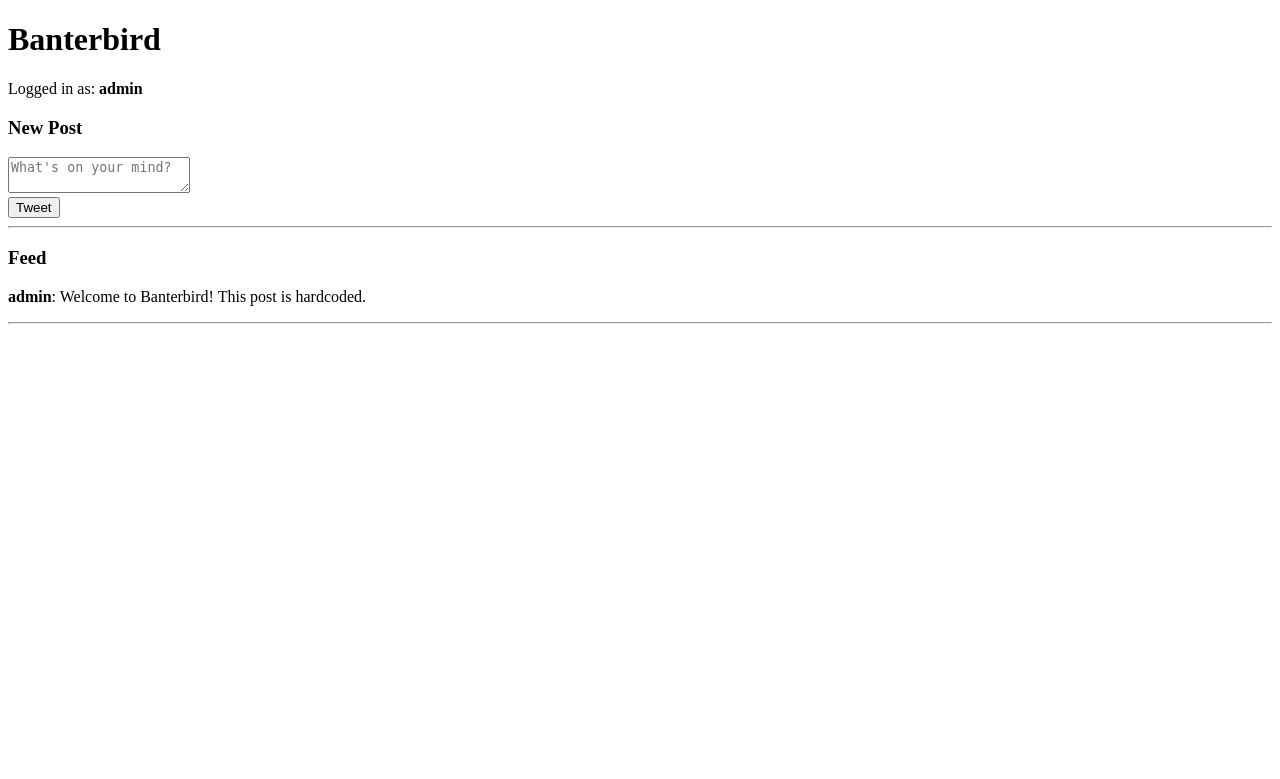
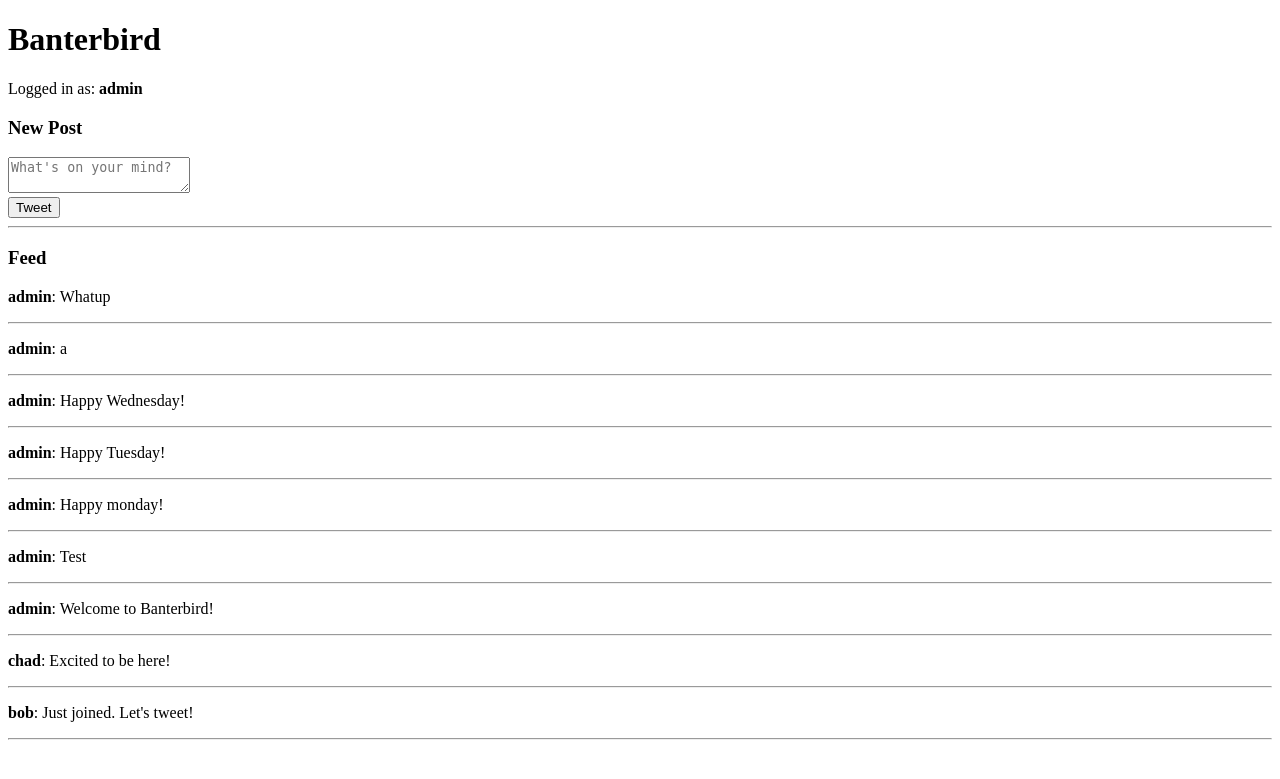
Before and after one commit to WillliamMack/banterbird, a Flask app: page / in a window 1280 px wide. Shown: the top 779 px of the page. Run offline with Flask 3, Linux system fonts and the light colour scheme.

Commit message:
Updating

```diff
--- a/app.py
+++ b/app.py
@@ -1,4 +1,5 @@
-from flask import Flask, render_template
+from flask import Flask, render_template, jsonify, request
+import json
 
 app = Flask(__name__)
 
@@ -6,5 +7,22 @@ app = Flask(__name__)
 def index():
     return render_template("index.html")
 
+@app.route('/api/posts', methods=['POST'])
+def add_post():
+    new_post = request.get_json()
+    with (open("posts.json", "r")) as file:
+        posts = json.load(file)
+        posts.insert(0, new_post) # add the post at the top of the file
+    with (open("posts.json", "w")) as file:
+        json.dump(posts, file, indent=4)
+    return jsonify({"status": "success"}), 201
+
+
+@app.route('/api/posts')
+def get_posts():
+    with open ('posts.json', 'r') as file:
+        posts = json.load(file)
+    return jsonify(posts)
+
 if __name__ == '__main__':
     app.run(debug=True)
--- /dev/null
+++ b/posts.json
@@ -0,0 +1,38 @@
+[
+    {
+        "username": "admin",
+        "message": "Whatup"
+    },
+    {
+        "username": "admin",
+        "message": "a"
+    },
+    {
+        "username": "admin",
+        "message": "Happy Wednesday!"
+    },
+    {
+        "username": "admin",
+        "message": "Happy Tuesday!"
+    },
+    {
+        "username": "admin",
+        "message": "Happy monday!"
+    },
+    {
+        "message": "Test",
+        "username": "admin"
+    },
+    {
+        "username": "admin",
+        "message": "Welcome to Banterbird!"
+    },
+    {
+        "username": "chad",
+        "message": "Excited to be here!"
+    },
+    {
+        "username": "bob",
+        "message": "Just joined. Let's tweet!"
+    }
+]
--- a/static/js/app.js
+++ b/static/js/app.js
@@ -7,16 +7,45 @@ function renderPost(post) {
     document.getElementById("feed").appendChild(template);
 }
 
-function submitPost() {
-    const message = document.getElementById("postInput").value;
-    console.log("Would post:", message);
-    alert("Tweet submitted (not really yet)");
+
+function renderPost(post, isNew = false) {
+  const template = document
+    .getElementById("post-template")
+    .content.cloneNode(true);
+  template.querySelector(".username").innerText = post.username;
+  template.querySelector(".message").innerText = post.message;
+
+  if (isNew) {
+    document.getElementById("feed").prepend(template);
+  } else {
+    document.getElementById("feed").appendChild(template);
+  }
 }
 
-window.onload = () => {
-    const hardcodedPost = {
-        username: "admin",
-        message: "Welcome to Banterbird! This post is hardcoded.",
-    };
-    renderPost(hardcodedPost);
+
+async function submitPost() {
+  const message = document.getElementById("postInput").value;
+  try {
+    const response = await fetch("/api/posts", {
+      method: "POST",
+      headers: { "Content-Type": "application/json" },
+      body: JSON.stringify({ username, message }),
+    });
+    if (response.ok) {
+      renderPost({ username, message }, true); // Pass `isNew = true`
+      document.getElementById("postInput").value = ""; // Clear the input box
+    }
+  } catch (error) {
+    console.error("Error submitting post:", error);
+  }
+}
+
+window.onload = async () => {
+  try {
+    const response = await fetch("/api/posts");
+    const posts = await response.json();
+    posts.forEach((post) => renderPost(post));
+  } catch (error) {
+    console.error("Error fetching posts:", error);
+  }
 };
```
Also changed, not shown: templates/index.html (line endings or trailing spaces).
